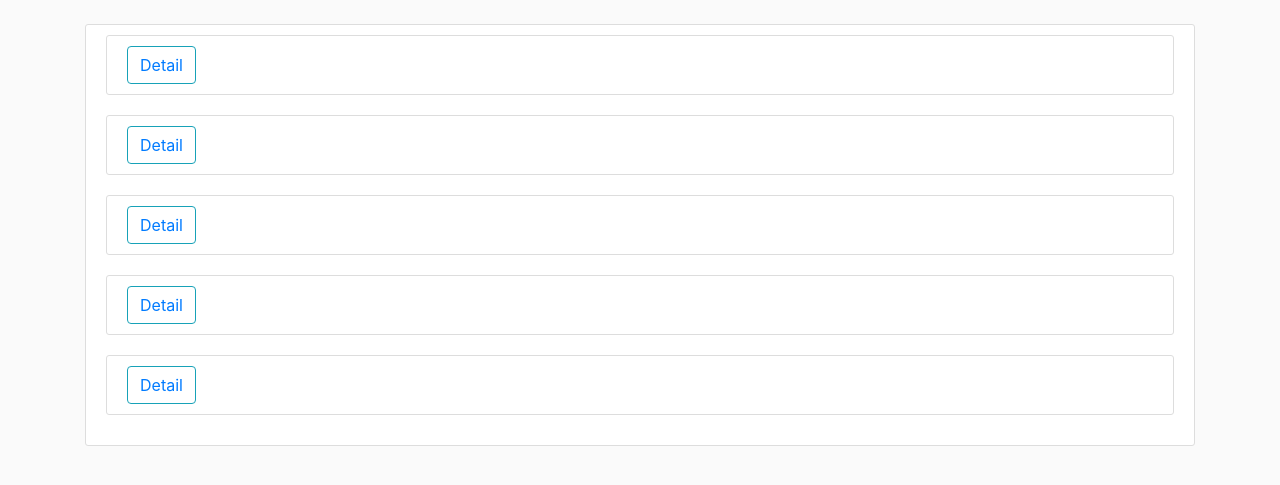
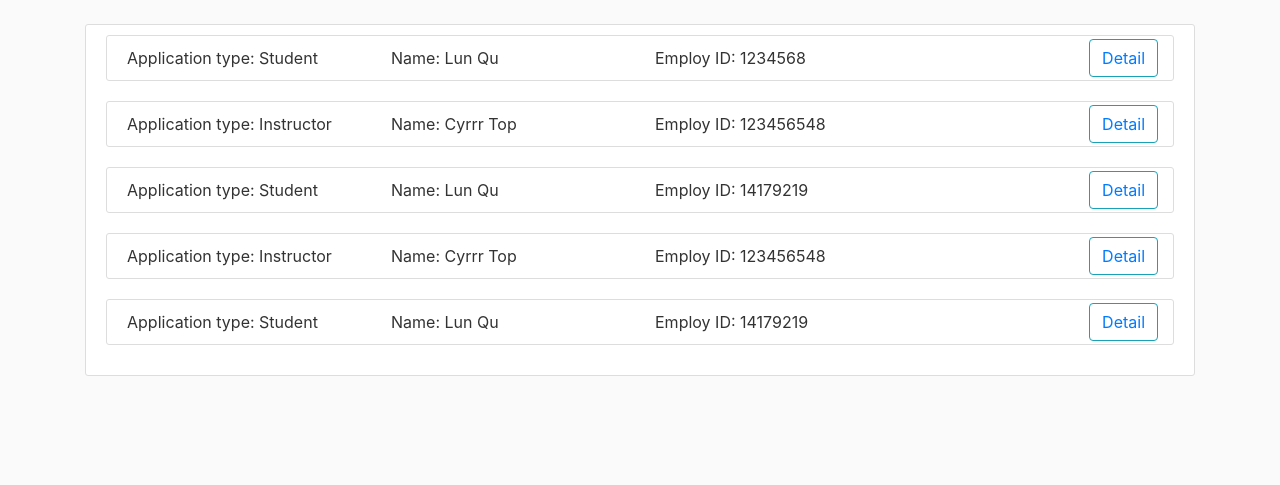
Before and after one commit to zwen000/CunyZero, a Flask app: page /application/list in a window 1280 px wide. Shown: the part 56-541 px from the top of the page. Run offline with Flask 2, Linux system fonts and the light colour scheme; data comes from the database, SQL or seed files in the repository; some libraries are stand-ins or nearby versions.

Commit message:
Application Update

```diff
--- a/cunyzero/routes.py
+++ b/cunyzero/routes.py
@@ -199,10 +199,10 @@ def application_list():
 
 
 @login_required
-@app.route('/application/<int:current_application_id>', methods=['GET', 'POST'])
-def application_confirm(current_application_id):
+@app.route('/application/<int:application_id>', methods=['GET', 'POST'])
+def application_confirm(application_id):
     form = ConfirmForm()
-    current_application = Application.query.get(current_application_id)
+    current_application = Application.query.get(application_id)
     if form.validate_on_submit():
         if form.accept.data:
             current_application.approval = True
@@ -210,7 +210,7 @@ def application_confirm(current_application_id):
             db.session.commit()
             flash(f'Application with type ({current_application.type}: {current_application.firstname}'
                   f' {current_application.lastname}) has been accepted!', 'success')
-            return redirect(url_for(''))
+            return redirect(url_for('application_list'))
         if form.reject.data:
             if form.justification.data != '':
                 current_application.approval = False
@@ -218,8 +218,9 @@ def application_confirm(current_application_id):
                 db.session.commit()
                 flash(f'Application with ({current_application.type}: {current_application.firstname}'
                       f' {current_application.lastname}) has been rejected!', 'success')
-                return redirect(url_for('confirm'))
+                return redirect(url_for('application_list'))
             else:
                 flash(f'Please provide your reason!', 'danger')
-                return redirect(url_for('confirm'))
-    return render_template("application-confirm.html", title="Application-Confirm", form=form, application=current_application)
+                return redirect(url_for('application_confirm'))
+    return render_template("application-confirm.html", title="Application-Confirm", form=form,
+                           application=current_application)
--- a/cunyzero/templates/application-list.html
+++ b/cunyzero/templates/application-list.html
@@ -3,9 +3,18 @@
     <div class="content-section">
         {% for application in applications %}
             <article class="media content-section col-md-12">
-                <div class="media-body" style="max-width: 100%">
-                    <button class="btn btn-outline-info">
-                        <a href={{ url_for('application_confirm', current_application_id=application.id) }}>Detail</a>
+                <div class="media-body row" style="position: relative; align-items: center">
+                    <div class="col-md-3">
+                        Application type: {{ application.type }}
+                    </div>
+                    <div class="col-md-3">
+                        Name: {{ application.firstname }} {{ application.lastname }}
+                    </div>
+                    <div class="col-md-3">
+                         Employ ID: {{ application.visitor_id }}
+                    </div>
+                    <button class="btn btn-outline-info float-right" style="position: absolute; right:10px;">
+                        <a href={{ url_for('application_confirm', application_id=application.id) }}>Detail</a>
                     </button>
                 </div>
             </article>
```
